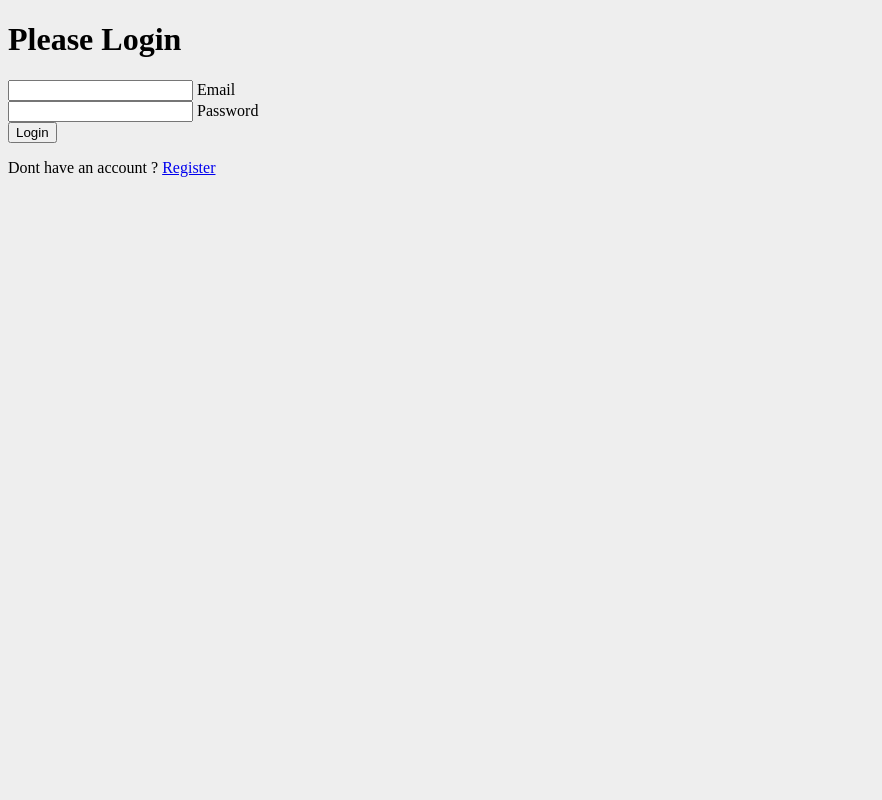
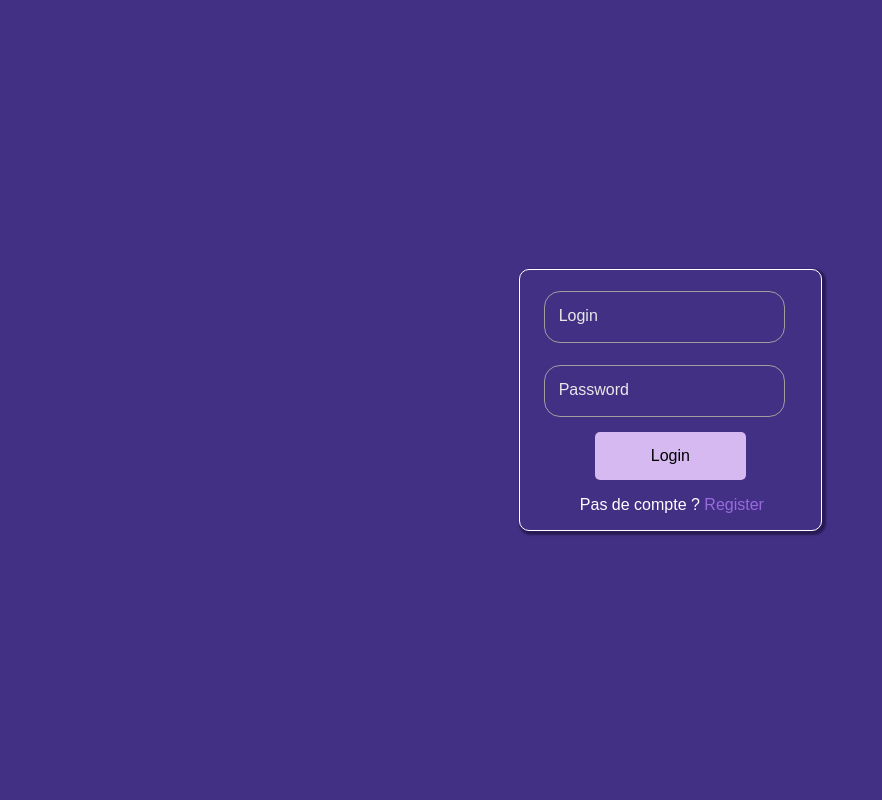
Before and after one commit to AlexandreMessuve/TP_Jurons, a PHP site: page /login.php in a window 1280 px wide. Shown: the whole page, without its empty margins (0-882 px from the left). Run offline with PHP 8.4, Linux system fonts and the light colour scheme.

Commit message:
login terminado

```diff
--- a/MVC/View/assets/css/styleLogin.css
+++ b/MVC/View/assets/css/styleLogin.css
@@ -1,17 +1,102 @@
-body{
-    background: #eee;
+.input-group {
+    position: relative;
+    margin-left: 8%;
+    margin-top: 7%;
+   }
+
+   .input {
+    border: solid 1.5px #9e9e9e;
+    border-radius: 1rem;
+    background: none;
+    padding: 1rem;
+    font-size: 1rem;
+    color: #f5f5f5;
+    transition: border 150ms cubic-bezier(0.4,0,0.2,1);
+   }
+
+   .user-label {
+    position: absolute;
+    left: 15px;
+    color: #e8e8e8;
+    pointer-events: none;
+    transform: translateY(1rem);
+    transition: 150ms cubic-bezier(0.4,0,0.2,1);
+   }
+
+   .input:focus, input:valid {
+    outline: none;
+    border: 1.5px solid #1a73e8;
+   }
+
+   .input:focus ~ label, input:valid ~ label {
+    transform: translateY(-50%) scale(0.8);
+    background-color: #423085;
+    padding: 0 .2em;
+    color: #2196f3;
+   }
+
+   @import url("https://fonts.googleapis.com/css?family=Muli&display=swap");
+
+* {
+    box-sizing: border-box;
 }
-#frm{
-    border: solid gray 1px;
-    width:25%;
-    border-radius: 2px;
-    margin: 120px auto;
-    background: white;
-    padding: 50px;
+
+body {
+    background-color: #423085;
+    color: #fff;
+    font-family: "Muli", sans-serif;
+    display: flex;
+    flex-direction: column;
+    align-items: center;
+    justify-content: center;
+    height: 100vh;
+    overflow: hidden;
+    margin: 0;
 }
-#btn{
-    color: #fff;
-    background: #337ab7;
-    padding: 7px;
-    margin-left: 70%;
+
+.btn {
+    margin-left: 25%;
+    margin-top: 5%;
+    cursor: pointer;
+    display: inline-block;
+    width: 50%;
+    background-color: #d6b9f0;
+    padding: 15px;
+    font-family: inherit;
+    font-size: 16px;
+    border: 0;
+    border-radius: 5px;
 }
+
+.btn:focus {
+    outline: none;
+}
+
+.btn:active {
+    transform: scale(0.98);
+}
+
+
+
+form {
+    border: solid 1px;
+    border-radius: 10px;
+    box-shadow: #271b55 2px 2px 2px 2px;
+width: 125%;
+}
+
+.text {
+    margin-left: 20%;
+}
+
+a {
+    /* text-decoration: none; */
+    text-decoration:transparent;
+    color: #9a69df;
+}
+
+
+
+.hoverText:hover{
+    color: rgb(146, 29, 29);
+}
--- a/MVC/View/assets/js/loginScript.js
+++ /dev/null
@@ -1,11 +0,0 @@
-const labels = document.querySelectorAll(".form-control label");
-labels.forEach((label)=> {
-    label.innerHTML= label.innerHTML
-    .split("")
-    .map(
-        (letter, idx) =>
-        `<span style="transition-delay:${idx*50}ms">${letter}</span>`
-    )
-    .join("");
-
-});
--- a/MVC/View/login.php
+++ b/MVC/View/login.php
@@ -9,23 +9,21 @@
 </head>
 <body>
 
-     <div class = "container">
+     <div>
+          <form method="post" action="../Controller/executeLogin.php">
 
-          <h1> Please Login </h1>
+          <div class="input-group">
+               <input required type="text" name="login" autocomplete="off" class="input">
+               <label class="user-label">Login</label>
+          </div>
 
-          <form method="post" action="../Controller/executeLogin.php">
-               <div class="form-control">
-                    <input type="text" name="login" required />
-                    <label class="labelhidden"> Email </label>
-               </div>
-               <div class="form-control">
-                    <input type="password" name="password" required>
-                    <label> Password </label>
-               </div>
-               <button class="btn"> Login </button>
-               <p class="text"> Dont have an account ? <a href="#">Register</a> </p>
+          <div class="input-group">
+               <input required type="text" name="password" autocomplete="off" class="input">
+               <label class="user-label">Password</label>
+          </div>
 
-
+          <button class="btn"> Login </button>
+               <p class="text"> Pas de compte ? <a href="../View/inscription.html"> <t class="hoverText">Register</t> </a> </p>
 
           </form>
 
@@ -34,34 +32,3 @@
      <script src="../View/assets/js/loginScript.js"></script>
 </body>
 </html>
-
-
-<!-- <!DOCTYPE html>
- <html>
-      <head>
-           <title>Login</title>
-
-      </head>
-<body>
-
-
-
-
-
-           <br />
-           <div class="container" style="width:500px;">
-
-                <h3> LOGIN </h3> <br />
-                <form method="post" action="../Controller/executeLogin.php">
-                     <label>Username</label>
-                     <input type="text" name="login" class="form-control" />
-                     <br />
-                     <label>Password</label>
-                     <input type="password" name="password" class="form-control" />
-                     <br />
-                     <input type="submit" class="btn btn-info" value="Connexion" />
-                </form>
-           </div>
-           <br />
-</body>
- </html>   -->
```
